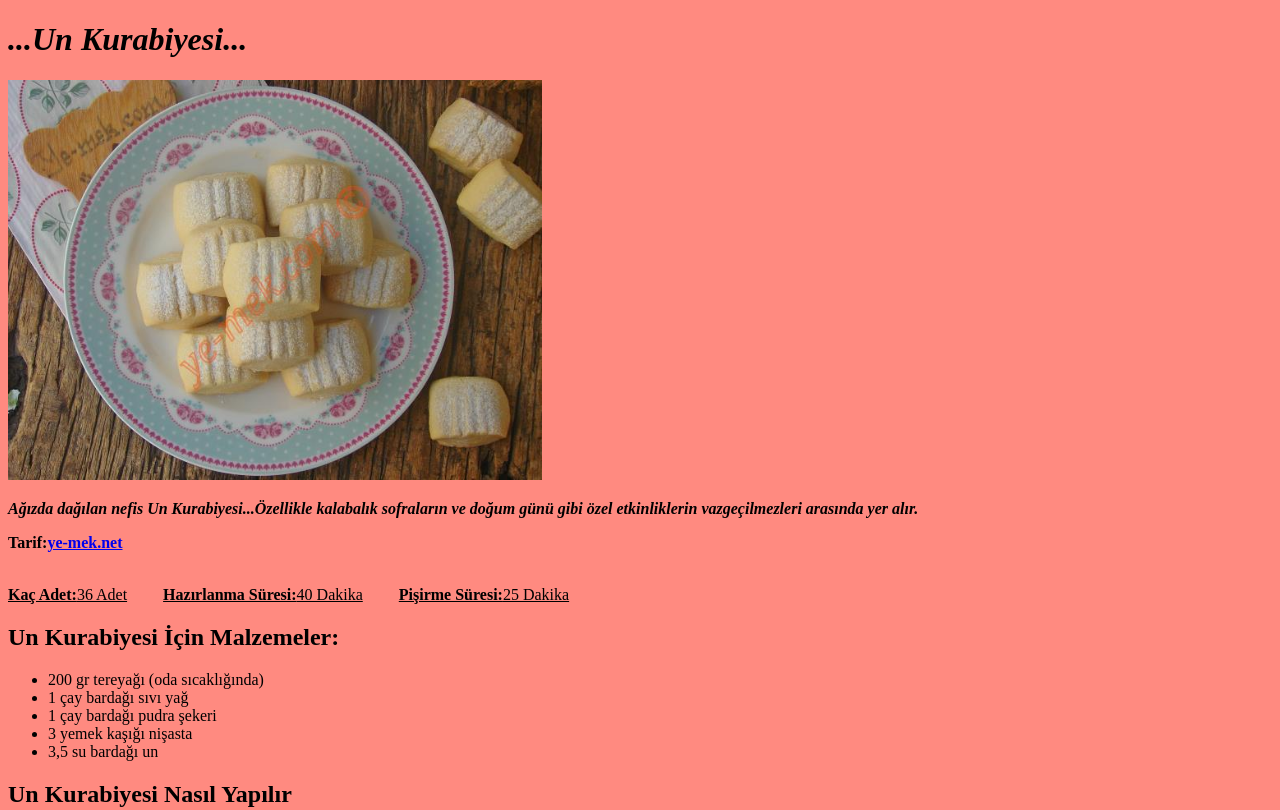
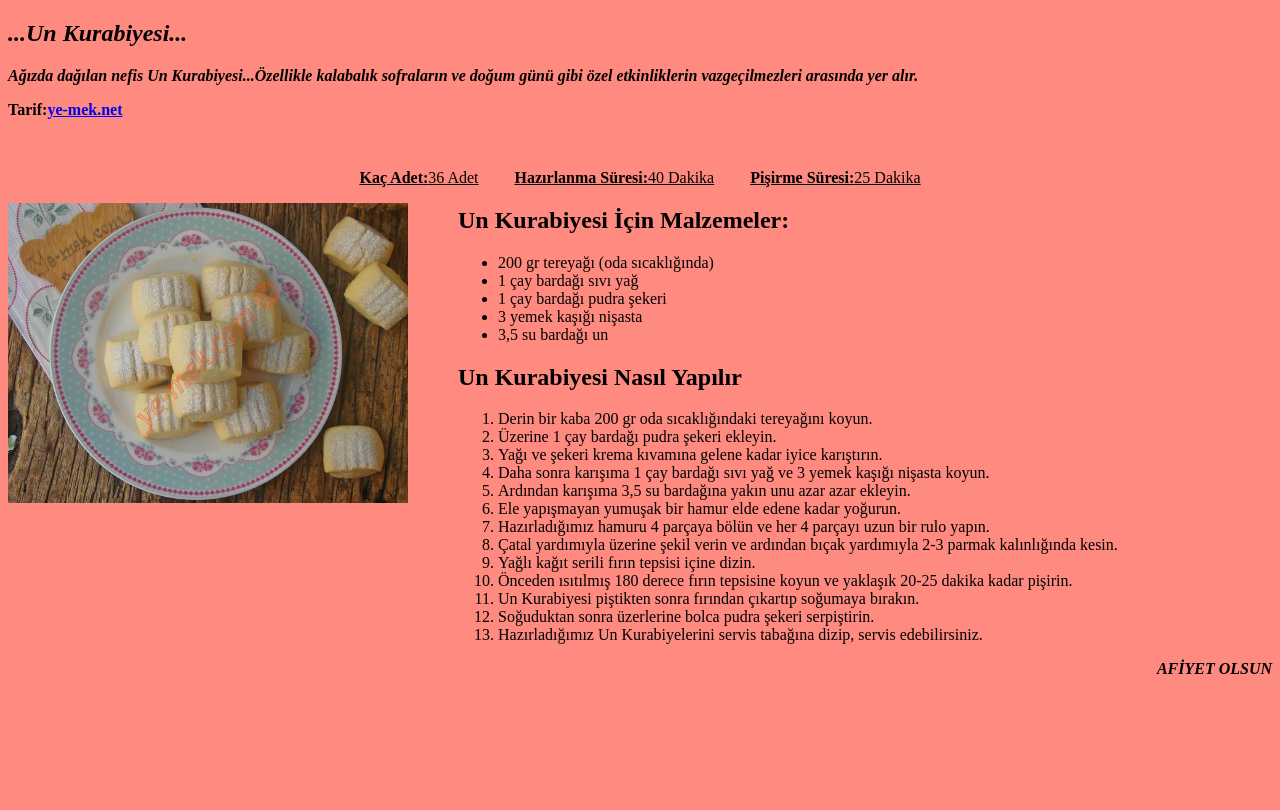
Before and after one commit to HakkiErk/un-kurabiyesi, a plain HTML site: page index.html in a window 1280 px wide. Shown: the top 810 px of the page. Drawn offline with Linux system fonts and the light colour scheme.

Commit message:
Duzenleme yapildi

```diff
--- a/index.html
+++ b/index.html
@@ -5,22 +5,37 @@
     <meta http-equiv="X-UA-Compatible" content="IE=edge">
     <meta name="viewport" content="width=device-width, initial-scale=1.0">
     <title>Un Kurabiyesi</title>
-</head>
     <body bgcolor="#FF8A80">
 
-<h1><strong><em>...Un Kurabiyesi...</em></strong></h1>
+    </body>
+</head>
+<body>
+<header>
+    <!--Navbar Start-->
+    <nav><h1><strong><em>...Un Kurabiyesi...</em></strong></h1></nav>
+    <!--Navbar End-->
+</header>
+<!-- Content Start -->
 
-<a href="https://ye-mek.net/tarif/agizda-dagilan-un-kurabiyesi" target="_blank">
-<img height="400" src="images/1.jpg" alt="Un Kurabiyesi"></a>
+<section>
+    <!--Articles Start-->
+    <p><strong><em>Ağızda dağılan nefis Un Kurabiyesi...Özellikle kalabalık sofraların ve doğum günü gibi özel etkinliklerin vazgeçilmezleri arasında yer alır.</em></strong> </p>
 
-<p><strong><em>Ağızda dağılan nefis Un Kurabiyesi...Özellikle kalabalık sofraların ve doğum günü gibi özel etkinliklerin vazgeçilmezleri arasında yer alır.</em></strong> </p>
+
 
     <p><Strong>Tarif:</Strong><a href="https://ye-mek.net/" target="_blank"><Strong>ye-mek.net</Strong></a></p>
     <br>
+    <p>
+        <center>
             <u><strong>Kaç Adet:</strong>36 Adet</u>&emsp;&emsp;
             <u><strong>Hazırlanma Süresi:</strong>40 Dakika</u>&emsp;&emsp;
             <u><strong>Pişirme Süresi:</strong>25 Dakika</u>
-
+        </center>
+    </p>
+    <p><a href="https://ye-mek.net/tarif/agizda-dagilan-un-kurabiyesi" target="_blank">
+        <img style="float: left;" height="300" src="images/1.jpg" alt="Un Kurabiyesi"></a>
+    </p>
+    <article style="padding-left: 450px;">
         <h2><strong>Un Kurabiyesi İçin Malzemeler:</strong></h2>
 
         <p>
@@ -51,9 +66,16 @@
                 <li>Soğuduktan sonra üzerlerine bolca pudra şekeri serpiştirin.</li>
                 <li>Hazırladığımız Un Kurabiyelerini servis tabağına dizip, servis edebilirsiniz.</li>
             </ol>
-    <br>
-    <p><strong><em>AFİYET OLSUN</em></strong></p>
-</p>
+
+    </article>
+    <!--Articles End-->
+</section>
+<!-- Content End -->
+
+<footer>
+
+    <p style="text-align: right;"><strong><em>AFİYET OLSUN</em></strong></p>
+</footer>
 
 </body>
 </html>
```
Lines whose indentation alone changed are shown as unchanged.
